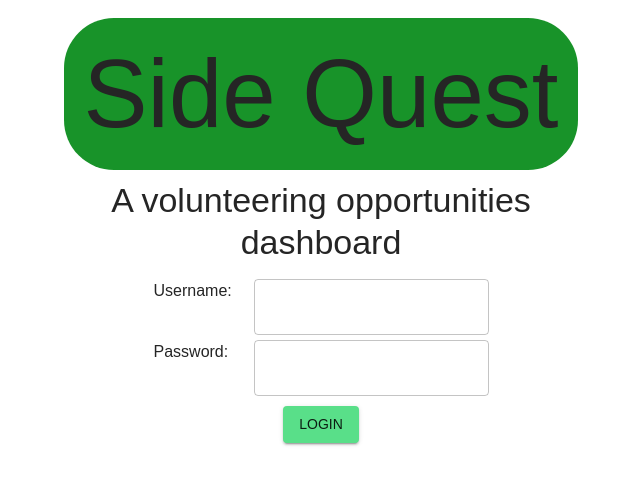
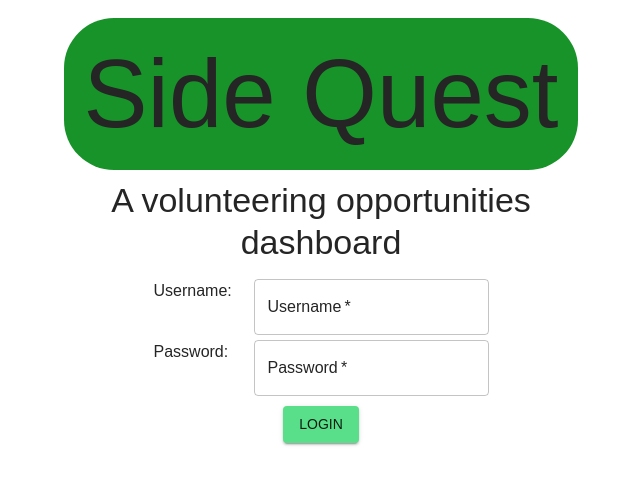
Before and after one commit to keeryn04/Volunteer-Community-App, a React (Vite) app in the folder frontend/: page / in a window 1280 px wide. Shown: the top 484 px of the page, without its empty margins (319-959 px from the left). Built offline with nearby package versions, Linux system fonts and the light colour scheme.

Commit message:
FE: FEAT - Added user validation - redirects to volunteerBoard

```diff
--- a/frontend/package.json
+++ b/frontend/package.json
@@ -15,6 +15,7 @@
     "@mui/material": "^7.3.5",
     "axios": "^1.13.2",
     "react": "^19.2.0",
+    "react-cookie": "^8.0.1",
     "react-dom": "^19.2.0",
     "react-router-dom": "^6.14.2",
     "zustand": "^5.0.8"
--- a/frontend/src/App.tsx
+++ b/frontend/src/App.tsx
@@ -1,9 +1,9 @@
-import { useState } from 'react'
 import { BrowserRouter, Routes, Route } from 'react-router-dom'
 import Test from './pages/Test.tsx'
 import Volunteer from './pages/UserPages/VolunteerBoard.tsx'
 import Profile from './pages/UserPages/Profile.tsx'
 import Rewards from './pages/UserPages/RewardsStore.tsx'
+import {CookiesProvider} from "react-cookie";
 
 //Themeing
 import { ThemeProvider } from '@emotion/react'
@@ -16,6 +16,7 @@ import LoginPage from './pages/GeneralPages/Login.tsx'
 function App() {
   return (
     <ThemeProvider theme={theme}>
+      <CookiesProvider>
         <BrowserRouter>
           <Routes>
             <Route path="/" element={<LoginPage />} />
@@ -25,6 +26,7 @@ function App() {
             <Route path="/test" element={<Test />} />
           </Routes>
         </BrowserRouter>
+      </CookiesProvider>
     </ThemeProvider>
   )
 }
--- a/frontend/src/api/user/user.api.tsx
+++ b/frontend/src/api/user/user.api.tsx
@@ -18,7 +18,7 @@ export async function userLoginApi(username: String, password: String): Promise<
     }
 }
 
-export async function getPages(userId: String): Promise<PagesResponse|undefined>{
+export async function getPagesApi(userId: String): Promise<PagesResponse|undefined>{
     try{
         const response = await axios.get(`${API_BASE_URL}/${userId}/pages`);
         return response.data;
--- a/frontend/src/pages/GeneralPages/Login.tsx
+++ b/frontend/src/pages/GeneralPages/Login.tsx
@@ -1,6 +1,26 @@
 import { Box, TextField, Typography, Button } from "@mui/material"
+import { useState } from "react";
+import { userLogin } from "../../services/user.service";
+import { useCookies } from "react-cookie";
+import { useNavigate } from "react-router-dom";
+const LoginPage = () => {
+    const [cookies, setCookie, removeCookie] = useCookies(['USER_ID']);
 
-const LoginPage = () => {
+    const [username, setUsername] = useState("");
+    const [password, setPassword] = useState("");
+
+    const navigate = useNavigate();
+
+    const handleSubmit = async (e: React.FormEvent<HTMLFormElement>) => {
+        e.preventDefault();
+        const userId: String = (await userLogin(username, password)).userId
+        if(userId === "-1")
+            return null;
+        //new Date(new Date) resolves to new Date(today) which resolves to tomorrow
+        setCookie('USER_ID', userId, {expires: new Date(new Date)});
+        navigate('/volunteer');
+    }
+
     return(
         <Box sx={{display:"flex", alignItems:"center", flexDirection:"column"}}>
             {/* Title */}
@@ -12,18 +32,36 @@ const LoginPage = () => {
             <Typography width="550px" variant="h4" textAlign="center">A volunteering opportunities dashboard</Typography>
 
             {/* Login Section */}
-            <Box width="550px" sx={{display:"flex", flexDirection:"column", margin:"10px", alignItems:"center"}}>
+            <Box
+                width="550px"
+                sx={{display:"flex", flexDirection:"column", margin:"10px", alignItems:"center"}}
+                component="form"
+                onSubmit={handleSubmit}
+            >
                 <Box sx={{display:"flex", flexDirection:"row", margin:"5px"}}>
                     <Typography width="90px" sx={{marginRight:"10px"}}>Username:</Typography>
-                    <TextField></TextField>
+                    <TextField
+                        label="Username"
+                        type="username"
+                        variant="outlined"
+                        value={username}
+                        onChange={(e) => setUsername(e.target.value)}
+                        required
+                    ></TextField>
                 </Box>
                 <Box sx={{display:"flex", flexDirection:"row", paddingBottom:"10px"}}>
                     <Typography width="90px" sx={{marginRight:"10px"}}>Password:</Typography>
-                    <TextField></TextField>
+                    <TextField
+                        label="Password"
+                        type="password"
+                        variant="outlined"
+                        value={password}
+                        onChange={(e) => setPassword(e.target.value)}
+                        required
+                    ></TextField>
                 </Box>
-                <Button color="secondary" variant="contained">Login</Button>
+                <Button color="secondary" variant="contained" type="submit">Login</Button>
             </Box>
-
         </Box>
     )
 }
--- a/frontend/src/pages/UserPages/VolunteerBoard.tsx
+++ b/frontend/src/pages/UserPages/VolunteerBoard.tsx
@@ -6,7 +6,6 @@ import { getAllEvents } from "../../services/event.service";
 import { Grid, Box } from "@mui/material";
 
 import type Event from "../../interfaces/Event";
-import { EventState } from "../../enums/EventState.enum";
 
 //Components
 import EventCard from "../../Components/UserComponents/EventCard";
@@ -29,7 +28,7 @@ const VolunteerBoard: React.FC = () => {
       <main style={{ paddingTop: "70px" }}>
         <Box width="100%" height="100%" sx={{display:"flex", justifyContent:"center"}}>
           <Grid container rowSpacing={8} columnSpacing={12} justifyContent="center">
-            {loadedEvents.map((item, index) => (
+            {loadedEvents.length > 0 && loadedEvents.map((item, index) => (
               <Grid>
                 <EventCard
                   key={index}
```
Also changed, not shown: 1 other file (tests, documents, lock files or other folders). Lines whose indentation alone changed are shown as unchanged.
